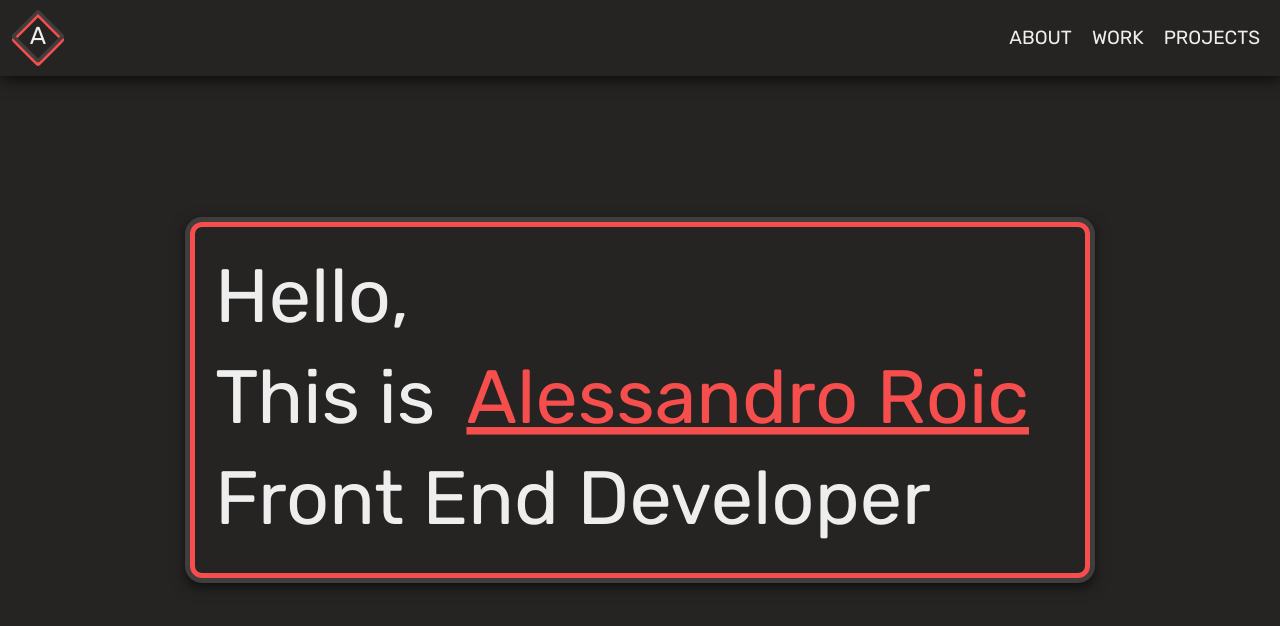
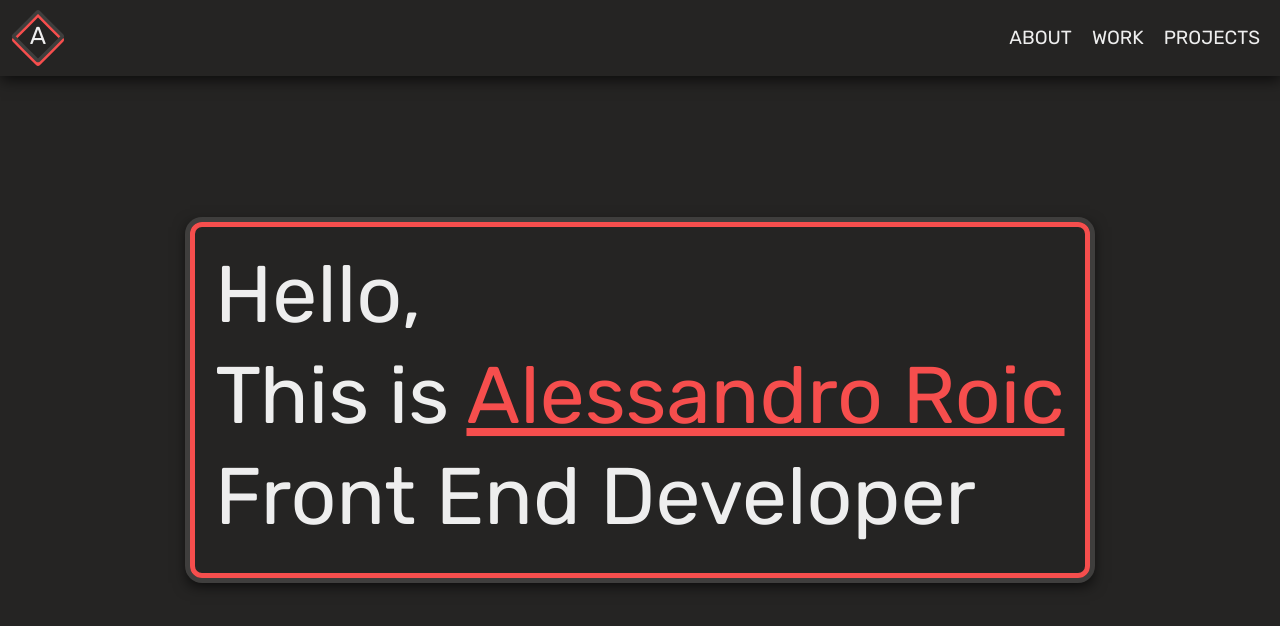
Before and after one commit to AlessandroRoic/alessandroroic.github.io, a Vue app: page / in a window 1280 px wide. Shown: the top 626 px of the page. Built offline with nearby package versions, Linux system fonts and the light colour scheme.

Commit message:
fix: fixes homepage welcome rem size to fit parent

```diff
--- a/src/views/HomePage.vue
+++ b/src/views/HomePage.vue
@@ -214,7 +214,7 @@ export default {
 
 .section {
   &__welcome {
-    font-size: 0.79rem;
+    font-size: 0.84rem;
   }
 
   &__pill {
```
